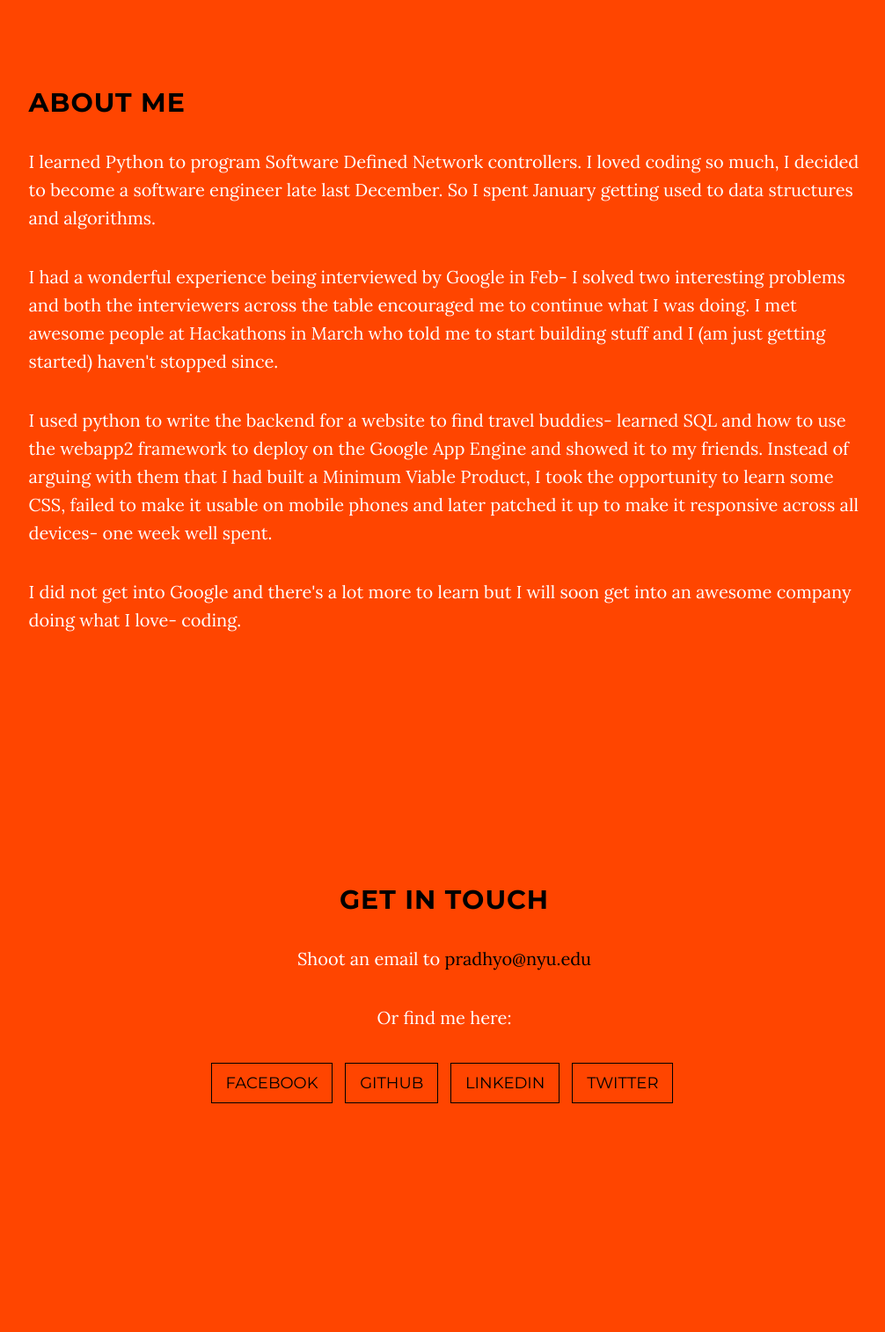
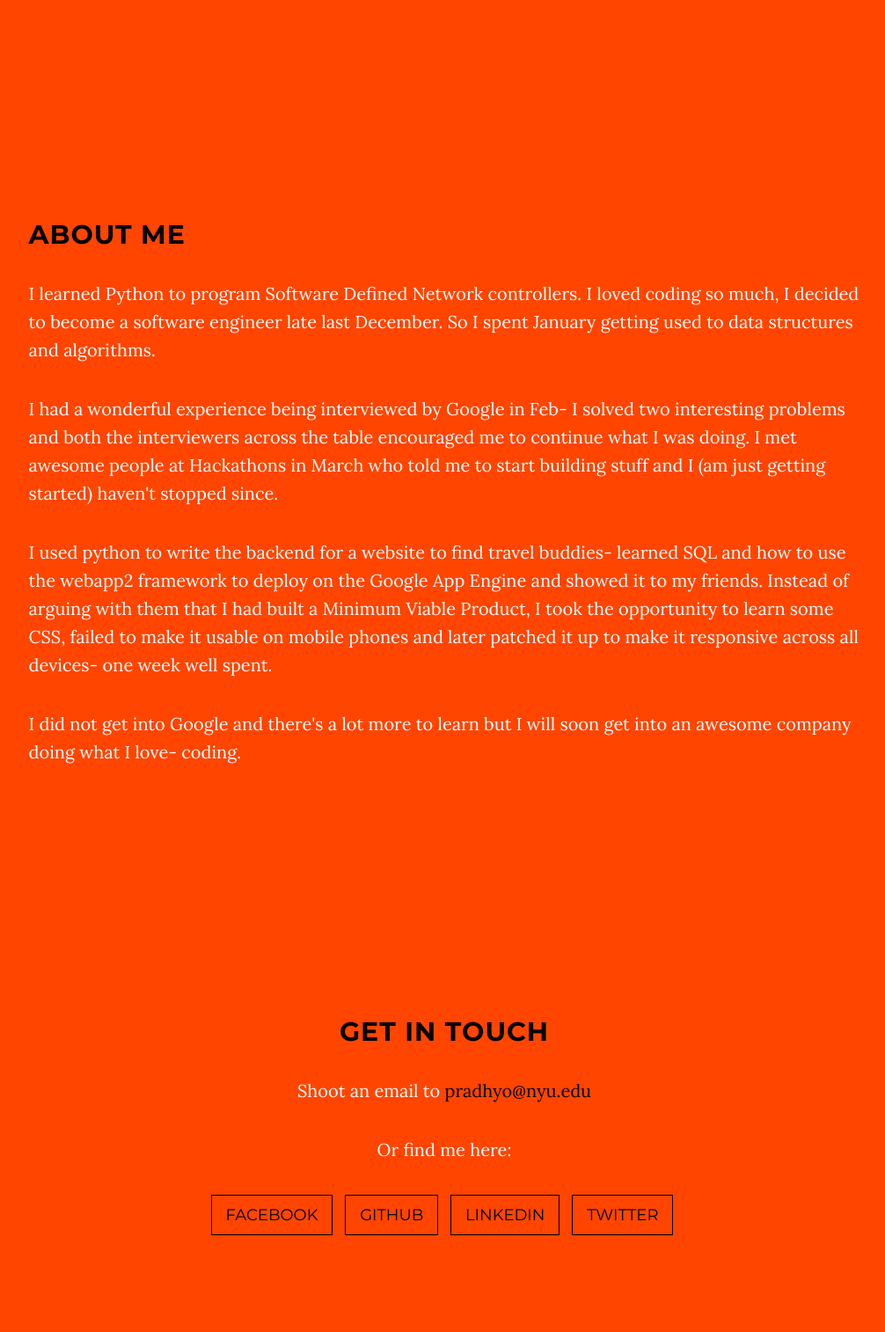
Before and after one commit to Pradhyo/pradhyo-blog, a Python web app: template templates/HomePage.html in a window 1280 px wide. Shown: the part 800-2314 px from the top of the page at 88% size, without its empty margins (135-1141 px from the left). Before the commit the page ends 2054 px from the top, so only its background shows below. Run offline with Jinja, Linux system fonts and the light colour scheme; the template is opened without the code that fills it, so the values that code supplies are empty; some libraries are stand-ins or nearby versions.

Commit message:
Padding to about and get in touch is 250px

```diff
--- a/css/styles.css
+++ b/css/styles.css
@@ -283,10 +283,6 @@ a:focus {
 
 @media(min-width:767px) {
     .content-section {
-        padding-top: 100px;
-    }
-
-    .extra-top-padding {
         padding-top: 250px;
     }
 
--- a/templates/HomePage.html
+++ b/templates/HomePage.html
@@ -70,7 +70,7 @@
     </section>
 
     <!-- Contact Section -->
-    <section id="contact" class="container extra-top-padding text-center">
+    <section id="contact" class="container content-section text-center">
         <div class="row">
             <div class="col-lg-8 col-lg-offset-2">
                 <h2>Get in touch</h2>
```
